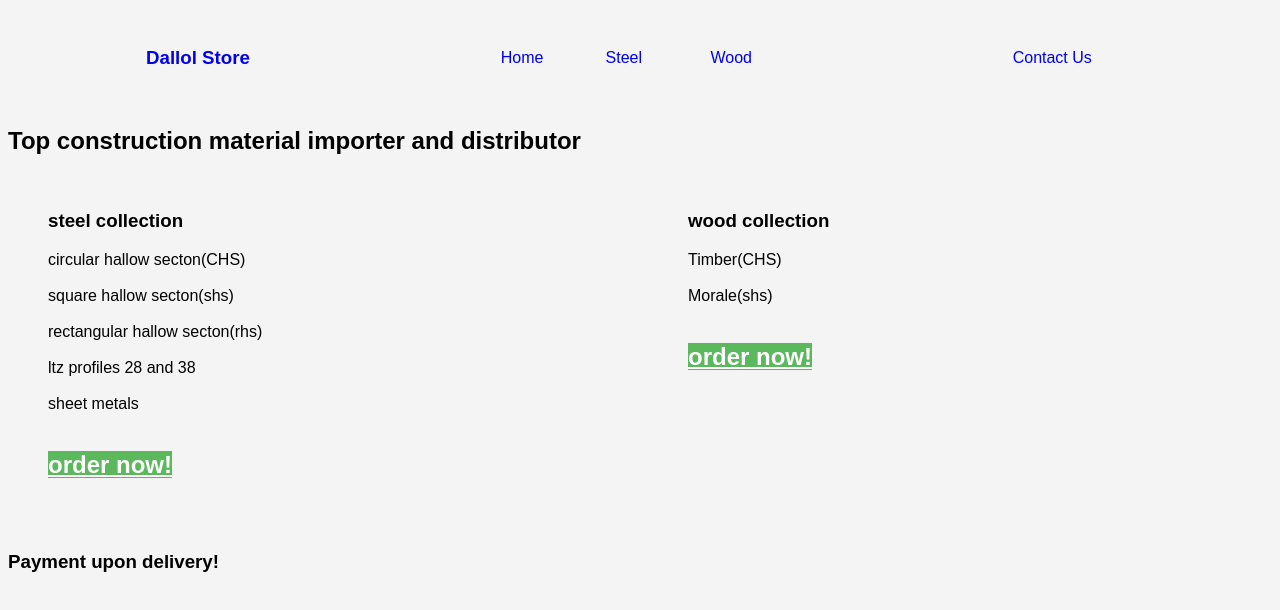
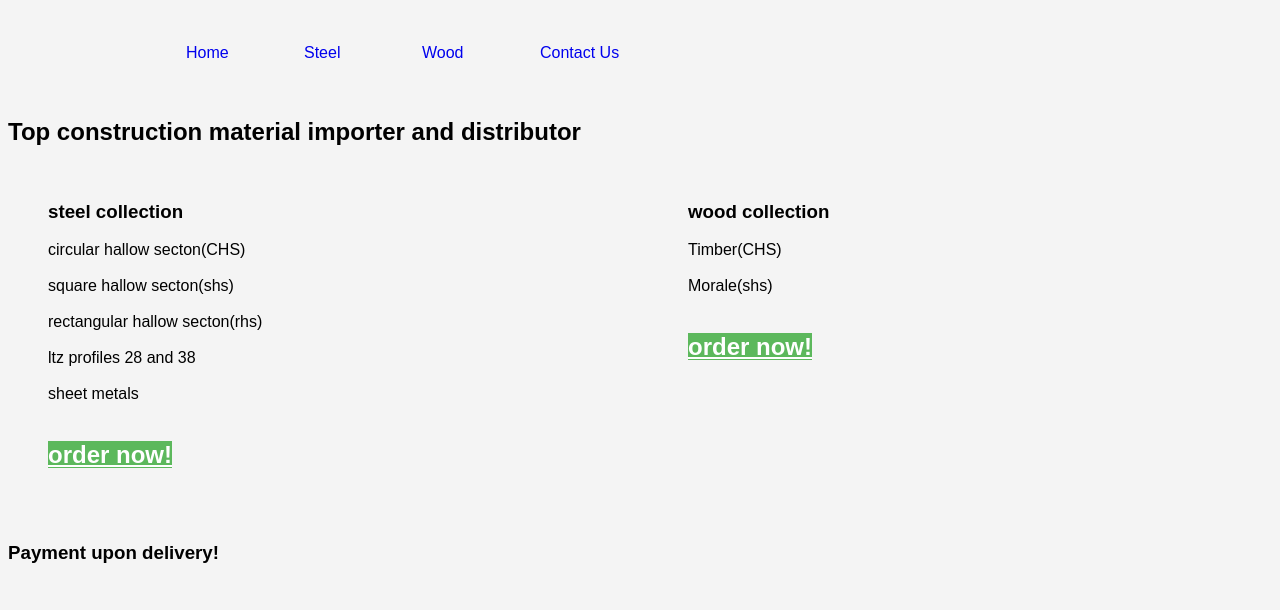
Before and after one commit to maebel777/dallolstore-website, a plain HTML site: page index.html in a window 1280 px wide. Drawn offline with Linux system fonts and the light colour scheme.

Commit message:
Update index.html

```diff
--- a/index.html
+++ b/index.html
@@ -11,17 +11,17 @@
 </head>
 <body>
     <header >
-        <h3><a href="index.html" class="logo">dallol store</a></h3>
+
         <ul class="navmenu">
 
             <li><a href="index.html">home</a></li>
             <li><a href="steel.html">steel</a></li>
             <li><a href="wood.html">wood</a></li>
-
+            <li ><a href="contactus.html">contact us</a></li>
         </ul>
         <ul class="navmenu2">
             <li></li>
-            <li ><a href="contactus.html">contact us</a></li>
+
         </ul>
     </header>
 
```
